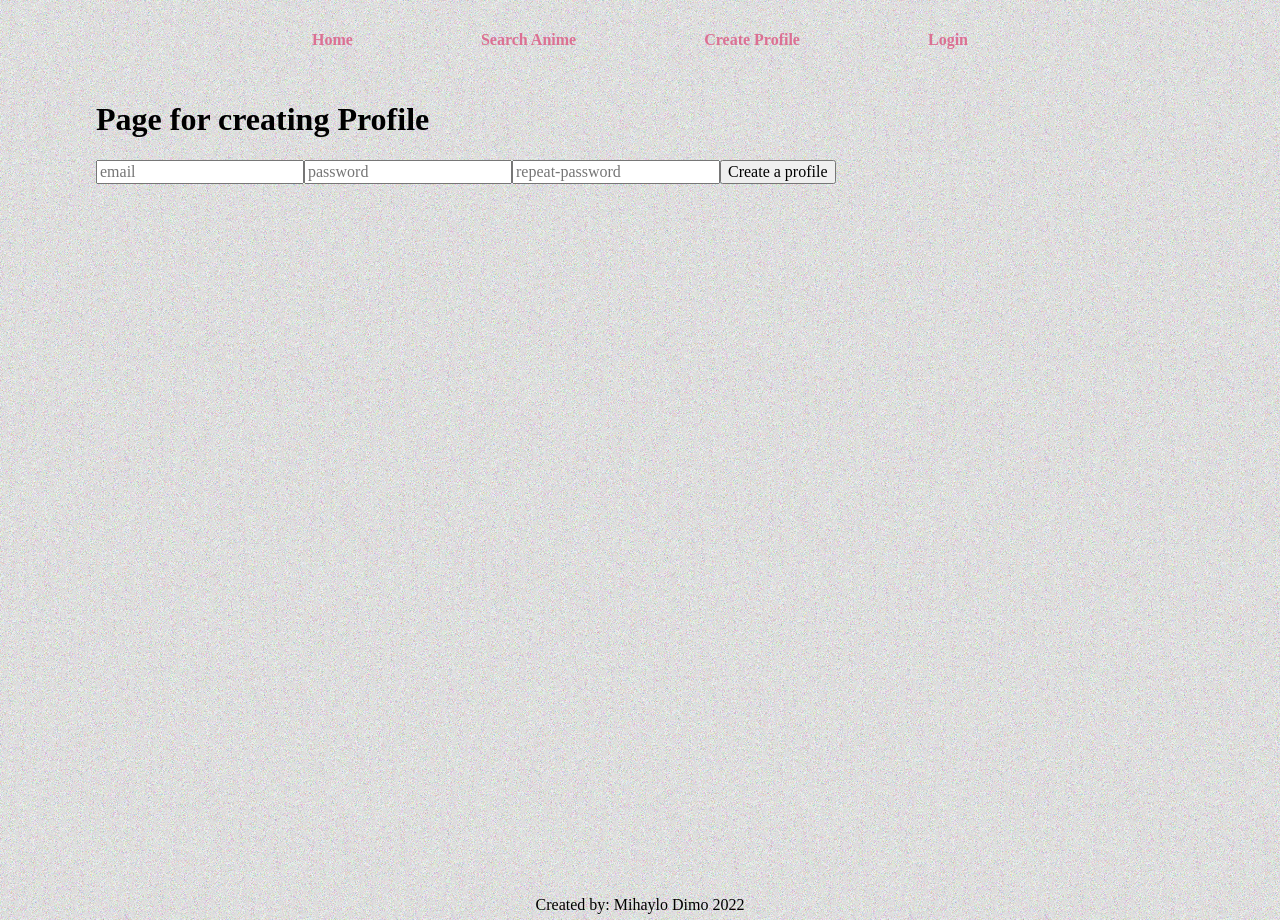
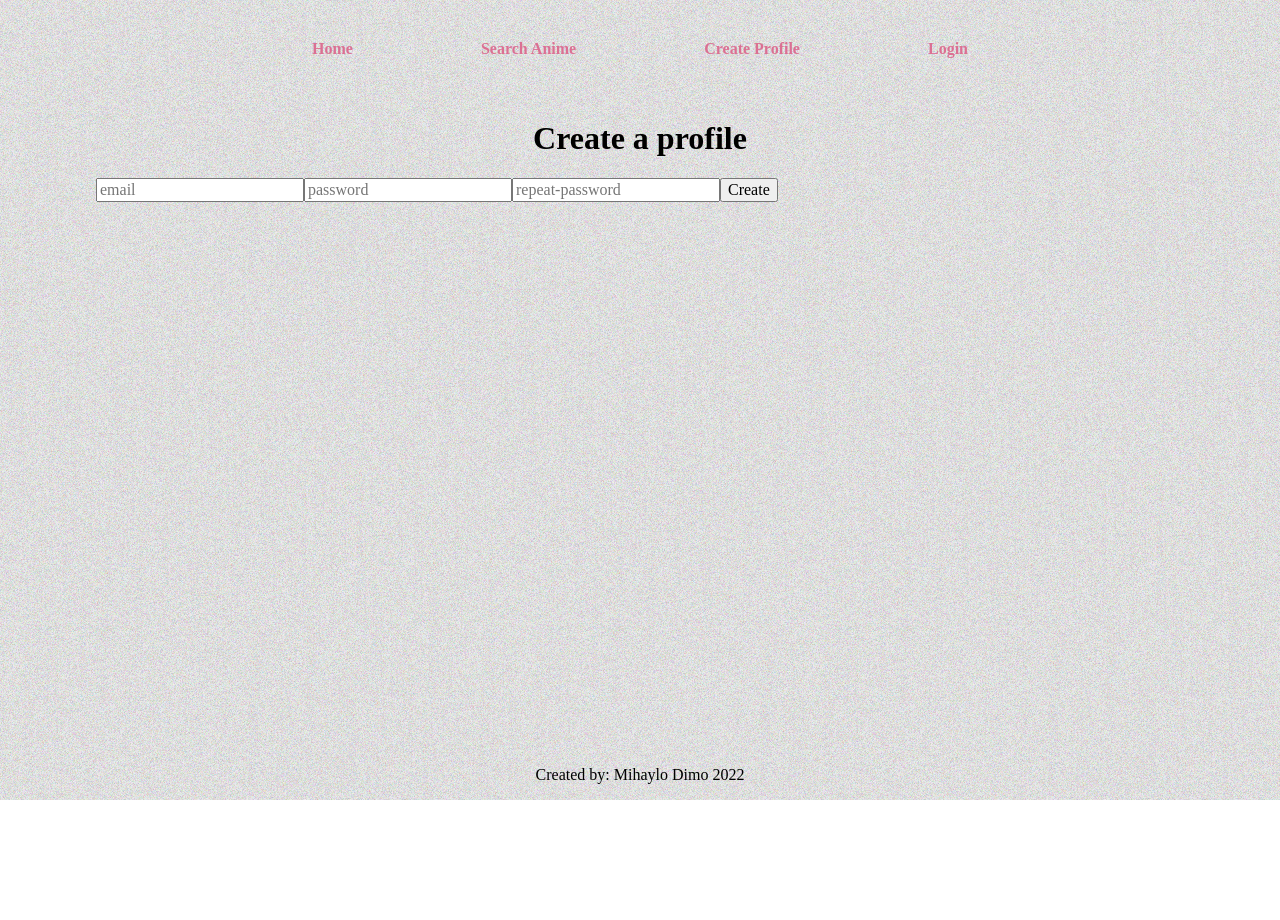
Before and after one commit to MYDimo/anime-app, a React (Create React App) app: page /create-profile in a window 1280 px wide. After the commit the page ends 800 px from the top, so only its background shows below. Built offline with nearby package versions, Linux system fonts and the light colour scheme; no server answers.

Commit message:
Add error messages on Login and Create Profile

```diff
--- a/src/components/pages/AnimeSearchPage.js
+++ b/src/components/pages/AnimeSearchPage.js
@@ -31,7 +31,7 @@ export const AnimeSearchPage = () => {
 
     return (
         <div className="pageWrapper">
-            <p>Hey, search for an anime below.</p>
+            <h1>Hey, search for an anime below.</h1>
             <input type="text" placeholder="search anime" onChange={(e) => setSearchAnime(e.target.value)} onKeyDown={(e) => e.key === 'Enter' ? searchHandler(): false}/>
             <button onClick={searchHandler}>Search</button>
             {animeList &&
--- a/src/components/pages/CreateProfilePage.js
+++ b/src/components/pages/CreateProfilePage.js
@@ -2,11 +2,13 @@ import { useNavigate } from "react-router-dom";
 import { useContext } from "react";
 import { AuthContext } from "../../contexts/AuthContext";
 import { userRegister } from "../../services/authService";
+import { useState } from "react";
 
 
 export const CreateProfilePage = () => {
     const navigate = useNavigate();
     const { onUserLogin } = useContext(AuthContext);
+    const [errorMessage, setErrorMessage] = useState(null);
 
     const submitCredentialsHandler = (e) => {
         e.preventDefault();
@@ -14,10 +16,12 @@ export const CreateProfilePage = () => {
         const { email, password, rePassword } = Object.fromEntries(new FormData(e.target))
 
         if (email.length == 0 || password.length == 0 || rePassword.length == 0) {
-            console.log('All fields must be filled')
+            setErrorMessage('All fields must be filled')
         }
         else if (password !== rePassword) {
-            console.log('Passwords are not matching');
+            setErrorMessage('Passwords are not matching');
+        } else if (!email.match(/^[^@\s]+@[^@\s]+\.[^@\s]+$/)) {
+            setErrorMessage('Invalid email');
         } else {
             userRegister(email, password)
                 .then(authData => {
@@ -25,21 +29,26 @@ export const CreateProfilePage = () => {
                         onUserLogin(authData);
                         navigate('/');
                     } else {
-                    console.log(authData.message);
+                        setErrorMessage(authData.message);
                     }
                 })
         }
-    }
+    };
 
     return (
         <div className="pageWrapper">
-            <h1>Page for creating Profile</h1>
+            <h1>Create a profile</h1>
             <form action="submit" onSubmit={submitCredentialsHandler}>
                 <input type="text" name="email" placeholder="email" />
                 <input type="password" name="password" placeholder="password" />
                 <input type="password" name="rePassword" placeholder="repeat-password" />
-                <button>Create a profile</button>
+                <button>Create</button>
             </form>
+            {errorMessage &&
+                <div className="div">
+                    <p className="errorMessage">{errorMessage}</p>
+                </div>
+            }
         </div>
     );
 }
--- a/src/components/pages/HomePage.js
+++ b/src/components/pages/HomePage.js
@@ -21,7 +21,7 @@ export const HomePage = () => {
 
     return (
         <div className="pageWrapper">
-            <p>Hey, check out the most favourite Animes, or search for a specific one.</p>
+            <h1>Hey, check out the most favourite Animes, or search for a specific one.</h1>
             {animeList &&
                 <div className="animeList">
                     {animeList.map(anime => <AnimeCard key={anime.mal_id} anime={anime} />)}
--- a/src/components/pages/LoginPage.js
+++ b/src/components/pages/LoginPage.js
@@ -3,21 +3,30 @@ import { userLogin } from "../../services/authService";
 import { useContext } from "react";
 import { AuthContext } from "../../contexts/AuthContext";
 import { ProfileContext } from "../../contexts/ProfileContext";
+import { useState } from "react";
 
 export const LoginPage = () => {
     const navigate = useNavigate();
     const { onUserLogin } = useContext(AuthContext);
     const { setUserFavourites } = useContext(ProfileContext);
+    const [errorMessage, setErrorMessage] = useState(null);
 
     const submitCredentialsHandler = (e) => {
         e.preventDefault();
 
         const { email, password } = Object.fromEntries(new FormData(e.target));
 
-        userLogin(email, password)
+        if (!email || !password) {
+            setErrorMessage("Please write down your credentials in the fields")
+        } else {
+            userLogin(email, password)
             .then(authData => {
-                onUserLogin(authData);
-                navigate('/');
+                if (authData.code !== 403) {
+                    onUserLogin(authData);
+                    navigate('/');
+                } else {
+                    setErrorMessage(authData.message);
+                }
             })
             .then(() => {
                 setUserFavourites(
@@ -28,6 +37,7 @@ export const LoginPage = () => {
                     }
                 )
             })
+        }
     }
 
     return (
@@ -37,8 +47,13 @@ export const LoginPage = () => {
                 <input type="text" name="email" placeholder="email" />
                 <input type="password" name="password" placeholder="password" />
                 <button>Log in</button>
-                <p>Don't have a profile? <Link to={'/create-profile'}>Create one</Link>.</p>
             </form>
+            {errorMessage &&
+                <div className="div">
+                    <p className="errorMessage">{errorMessage}</p>
+                </div>
+            }
+            <p>Don't have a profile? <Link to={'/create-profile'}>Create one</Link>.</p>
         </div>
     );
 }
--- a/src/styles/App.css
+++ b/src/styles/App.css
@@ -10,20 +10,22 @@ body {
   justify-content: start;
   align-items: center;
   margin: 0;
+  height: 100vh;
 }
 
 .pageWrapper {
   width: 85vw;
-  height: 100vh;
+  display: flex;
+  flex-direction: column;
 }
 
-h1 {
+h1, p {
   width: fit-content;
+  align-self: center;
 }
 
-footer {
-  position: absolute;
-  bottom: 0;
-  width: fit-content;
-  height: 2.5rem;
+.App {
+  height: 100vh;
+  display: flex;
+  flex-direction: column;
 }
--- a/src/styles/Navigation.css
+++ b/src/styles/Navigation.css
@@ -1,7 +1,7 @@
 nav {
-    height: 10vh;
     display: flex;
     align-items: center;
+    padding: 40px 0px;
 }
 
 nav > a {
--- a/src/styles/footer.css
+++ b/src/styles/footer.css
@@ -1,6 +1,3 @@
 footer {
-    position: relative;
-    left:0;
-    bottom:0;
-    right:0;
+    margin-top: auto;
 }
```
Lines whose indentation alone changed are shown as unchanged.
